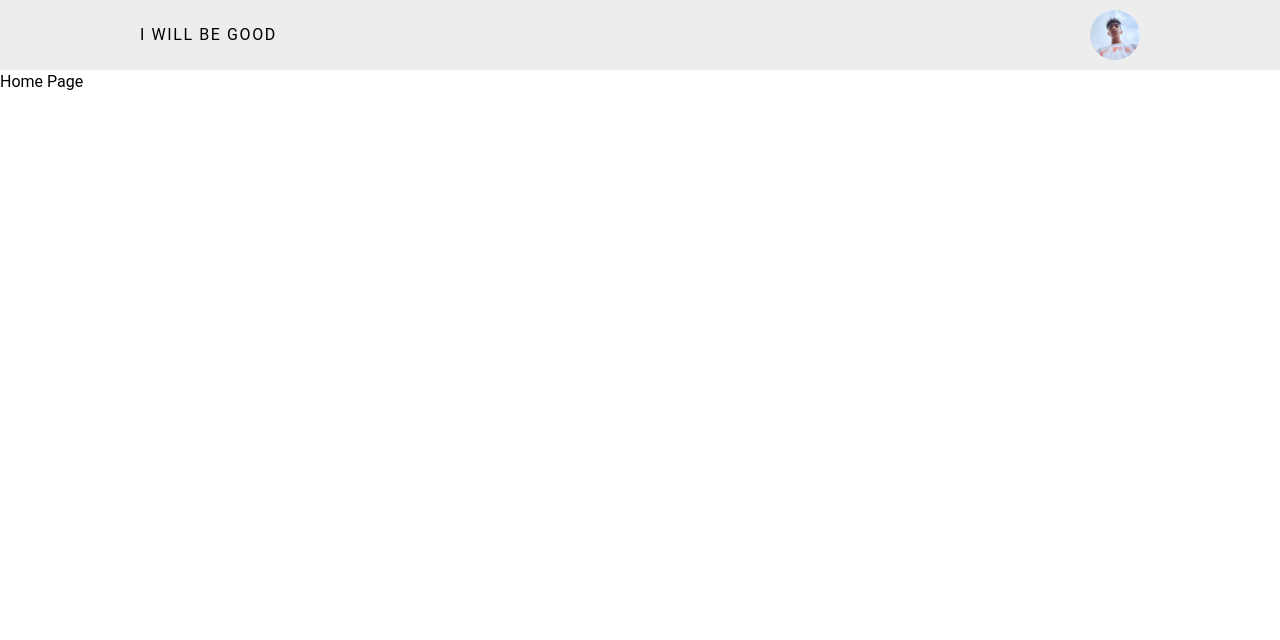
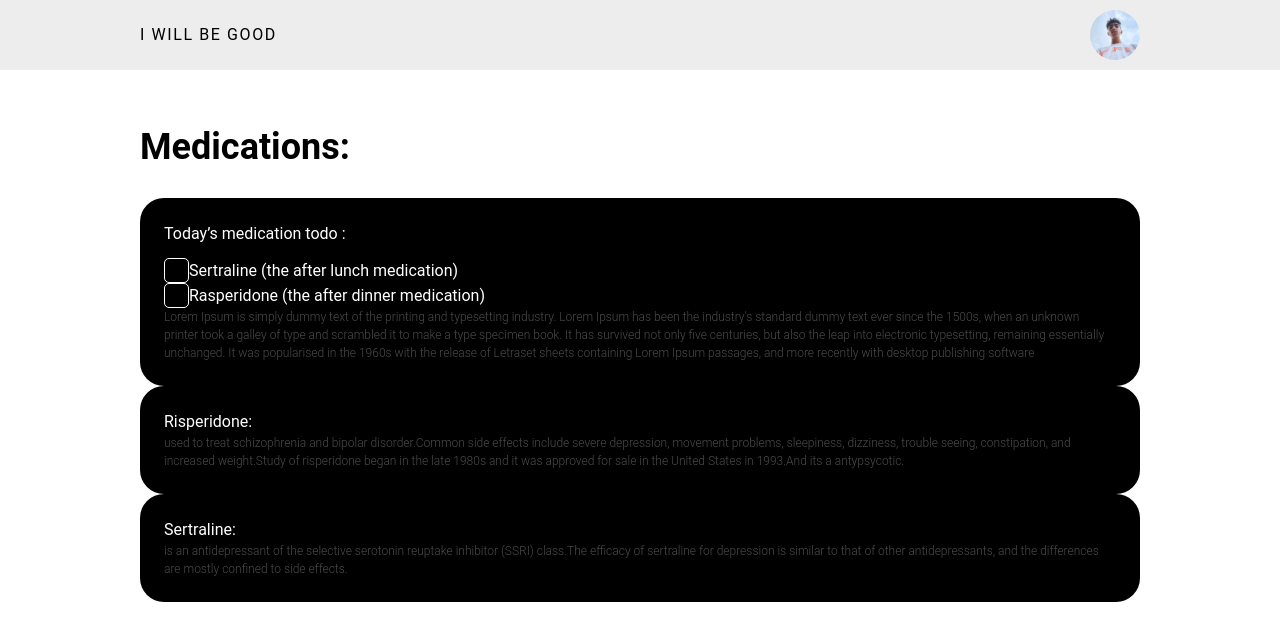
Before and after one commit to MohamadMahdi-Tasha/i-will-be-good-web, a Next.js app: page / in a window 1280 px wide. Shown: the top 640 px of the page. Built offline with nearby package versions, Linux system fonts and the light colour scheme.

Commit message:
added first section of home page

```diff
--- a/app/index.css
+++ b/app/index.css
@@ -1,4 +1,12 @@
+/*Codes By Mahdi Tasha*/
 /*Importing Tailwind CSS*/
+@tailwind base;
 @tailwind components;
-@tailwind base;
 @tailwind utilities;
+
+/*Defining Custom Styles*/
+.big-title {@apply text-[36px] font-bold mb-[24px] text-black;}
+.small-title {@apply text-[16px] font-normal mb-[12px] text-white;}
+.black-container {@apply rounded-[24px] p-[24px] bg-black;}
+.small-paragraph {@apply text-[12px] text-grey font-light;}
+.big-paragraph {@apply text-[48px] text-grey font-light;}
--- a/app/page.tsx
+++ b/app/page.tsx
@@ -1,10 +1,14 @@
 // Codes By Mahdi Tasha
+// Importing Part
+import HolderComponent from "@/chunks/holderComponent";
+import HomeFirstSectionComponent from '@/components/homeSections/homeFirstSectionComponent';
+
 // Creating Home Page And Exporting It As Default
 export default function HomePage():JSX.Element {
     // Returning JSX
     return (
-        <div>
-            <h1>Home Page</h1>
-        </div>
+        <HolderComponent className={'py-[50px]'}>
+            <HomeFirstSectionComponent />
+        </HolderComponent>
     );
 }
--- /dev/null
+++ b/chunks/checkboxComponent.tsx
@@ -0,0 +1,40 @@
+// Codes By Mahdi Tasha
+// Forcing Next.js To Render This Component As Client Component
+'use client';
+
+// Importing Part
+import {useState} from "react";
+
+// Defining Type Of Props
+interface propsType {
+    isChecked: boolean;
+    isDark: boolean;
+    isLarge: boolean;
+}
+
+// Creating CheckBox Component And Exporting It As Default
+export default function CheckboxComponent({isChecked, isDark, isLarge}:propsType):JSX.Element {
+    // Defining State Of Component
+    const [componentChecked, setComponentChecked] = useState(isChecked);
+
+    // Return JSX
+    return (
+        <button
+             data-checked={componentChecked}
+             data-dark={isDark}
+             data-large={isLarge}
+             className={'border flex items-center justify-center transition-all rounded-[5px] data-[large="true"]:w-[50px] data-[large="true"]:h-[50px] data-[large="false"]:w-[25px] data-[large="false"]:h-[25px] aspect-square data-[dark="false"]:data-[checked="true"]:bg-white data-[dark="false"]:data-[checked="false"]:bg-transparent data-[dark="false"]:border-white data-[dark="true"]:border-black data-[dark="true"]:data-[checked="false"]:bg-transparent data-[dark="true"]:data-[checked="true"]:bg-black data-[dark="false"]:text-black data-[dark="true"]:text-white'}
+             onClick={() => setComponentChecked(prevState => !prevState)}
+        >
+            {
+                (componentChecked)
+                    ? (
+                        <svg width="20" height="20" viewBox="0 0 33 32" fill="none" xmlns="http://www.w3.org/2000/svg">
+                            <path d="M26.3038 7.29196C26.3957 7.38485 26.4685 7.4952 26.5183 7.61669C26.568 7.73818 26.5936 7.86842 26.5936 7.99996C26.5936 8.13149 26.568 8.26173 26.5183 8.38322C26.4685 8.50471 26.3957 8.61507 26.3038 8.70796L12.4943 22.708C12.4026 22.8011 12.2938 22.875 12.174 22.9254C12.0541 22.9758 11.9256 23.0017 11.7959 23.0017C11.6662 23.0017 11.5377 22.9758 11.4179 22.9254C11.298 22.875 11.1892 22.8011 11.0975 22.708L4.19278 15.708C4.00756 15.5202 3.9035 15.2655 3.9035 15C3.9035 14.7344 4.00756 14.4797 4.19278 14.292C4.37799 14.1042 4.62921 13.9987 4.89114 13.9987C5.15308 13.9987 5.40429 14.1042 5.58951 14.292L11.7959 20.586L24.9071 7.29196C24.9987 7.19883 25.1075 7.12494 25.2274 7.07453C25.3472 7.02412 25.4757 6.99817 25.6054 6.99817C25.7352 6.99817 25.8636 7.02412 25.9835 7.07453C26.1033 7.12494 26.2122 7.19883 26.3038 7.29196Z" fill="currentColor"/>
+                        </svg>
+                    )
+                    : false
+            }
+        </button>
+    );
+}
--- /dev/null
+++ b/components/homeSections/homeFirstSectionComponent.tsx
@@ -0,0 +1,39 @@
+// Codes By Mahdi Tasha
+// Importing Part
+import CheckboxComponent from "@/chunks/checkboxComponent";
+
+// Creating Home First Section Component And Exporting It As Default
+export default function HomeFirstSectionComponent():JSX.Element {
+    // Return JSX
+    return (
+        <section>
+            <header>
+                <h1 className={'big-title truncate'}>Medications:</h1>
+            </header>
+            <main className={'grid lg:grid-cols-2 lg:grid-rows-2 grid-cols-1 grid-rows-1 lg:gap-[20px] gap-[10px]'}>
+                <div className={'black-container row-span-2'}>
+                    <h3 className={'small-title truncate'}>Today’s medication todo :</h3>
+                    <div className={'mb-[30px]'}>
+                        <div className={'flex items-center mb-[15px]'}>
+                            <CheckboxComponent isChecked={false} isDark={false} isLarge={false} />
+                            <span className={'text-white truncate font-light text-[12px] ml-[10px]'}>Sertraline (the after lunch medication)</span>
+                        </div>
+                        <div className={'flex items-center'}>
+                            <CheckboxComponent isChecked={false} isDark={false} isLarge={false} />
+                            <span className={'text-white truncate font-light text-[12px] ml-[10px]'}>Rasperidone (the after dinner medication)</span>
+                        </div>
+                    </div>
+                    <p className={'small-paragraph lg:line-clamp-6'}>Lorem Ipsum is simply dummy text of the printing and typesetting industry. Lorem Ipsum has been the industry's standard dummy text ever since the 1500s, when an unknown printer took a galley of type and scrambled it to make a type specimen book. It has survived not only five centuries, but also the leap into electronic typesetting, remaining essentially unchanged. It was popularised in the 1960s with the release of Letraset sheets containing Lorem Ipsum passages, and more recently with desktop publishing software</p>
+                </div>
+                <div className={'black-container'}>
+                    <span className={'small-title truncate block'}>Risperidone:</span>
+                    <p className={'small-paragraph lg:line-clamp-5'}>used to treat schizophrenia and bipolar disorder.Common side effects include severe depression, movement problems, sleepiness, dizziness, trouble seeing, constipation, and increased weight.Study of risperidone began in the late 1980s and it was approved for sale in the United States in 1993.And its a antypsycotic.</p>
+                </div>
+                <div className={'black-container'}>
+                    <span className={'small-title truncate block'}>Sertraline:</span>
+                    <p className={'small-paragraph lg:line-clamp-5'}>is an antidepressant of the selective serotonin reuptake inhibitor (SSRI) class.The efficacy of sertraline for depression is similar to that of other antidepressants, and the differences are mostly confined to side effects.</p>
+                </div>
+            </main>
+        </section>
+    );
+}
--- a/tailwind.config.ts
+++ b/tailwind.config.ts
@@ -16,7 +16,9 @@ const config: Config = {
       headerBg: 'rgba(167, 167, 167, 0.20)',
       grey: '#4B4B4B',
       green: '#14FF00',
-      red: '#FF0000'
+      red: '#FF0000',
+      black: '#000000',
+      white: '#ffffff'
     },
     fontFamily: {
       primary: ['roboto', 'sans-serif']
```
